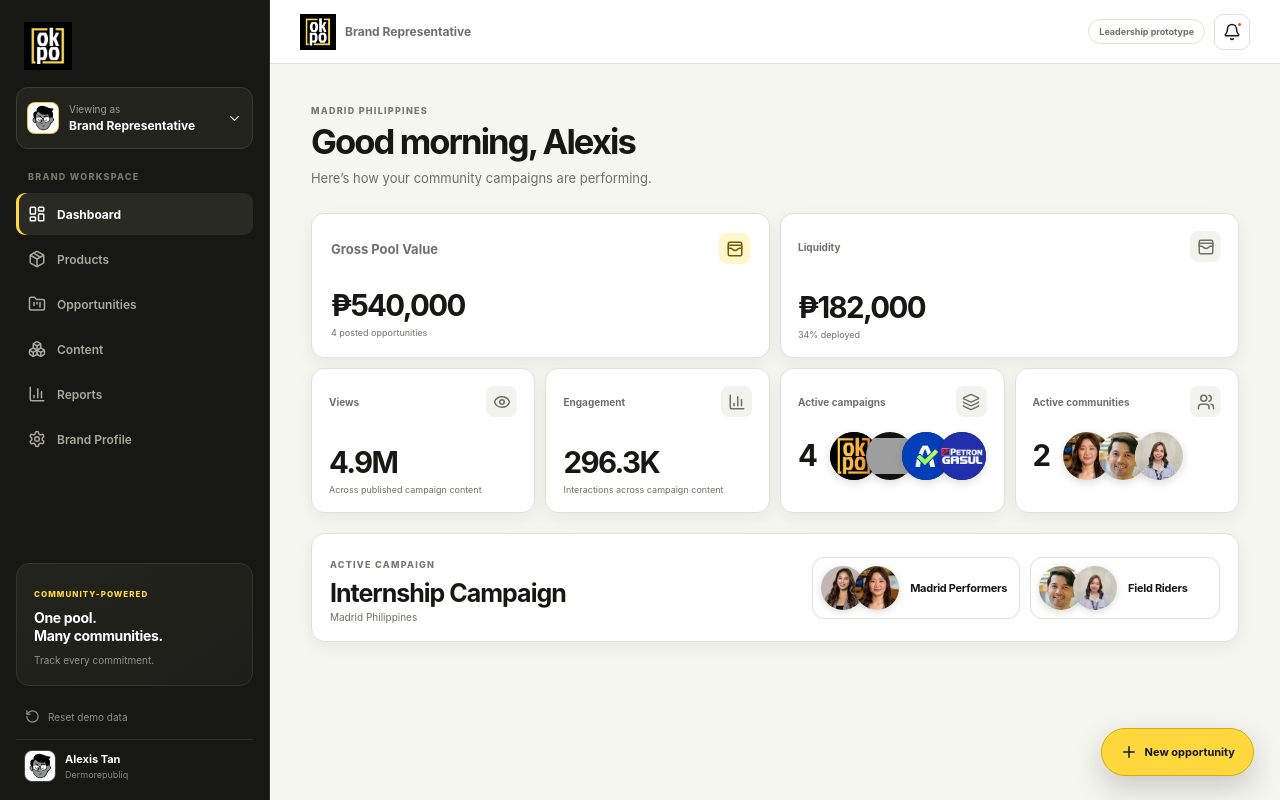
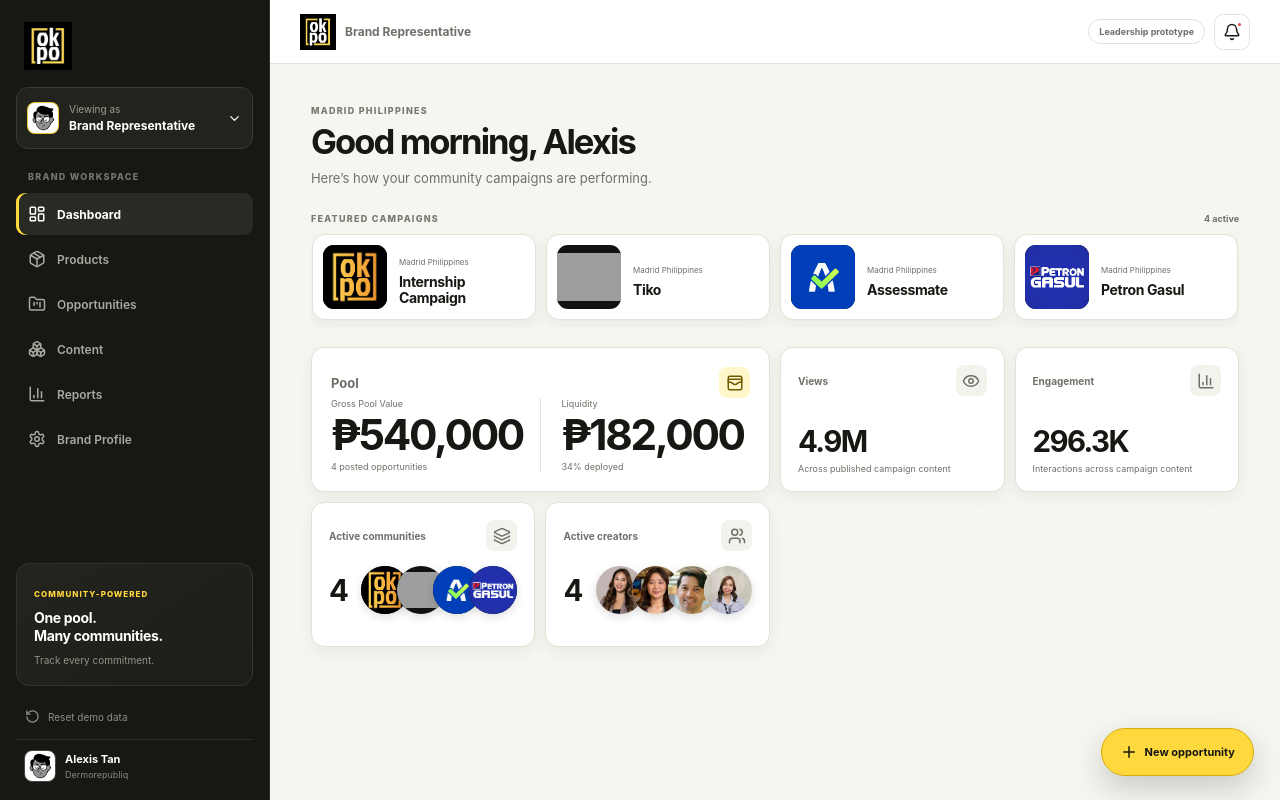
Before and after one commit to devskadi/okpobusiness, a React (Vite) app: page /brand in a window 1280 px wide. Built offline with nearby package versions, Linux system fonts and the light colour scheme; grey boxes are pictures that could not be loaded.

Commit message:
Restructure brand dashboard metrics

```diff
--- a/src/pages/BrandPages.tsx
+++ b/src/pages/BrandPages.tsx
@@ -32,29 +32,32 @@
     { name: 'Assessmate', src: '/assets/campaign-assessmate.png' },
     { name: 'Petron Gasul', src: '/assets/campaign-petron-gasul.png' },
   ]
-  const communityImages = ['/assets/madrid-performer-2.jpeg', '/assets/madrid-rider-1.jpeg', '/assets/madrid-rider-2.jpeg']
+  const creatorImages = ['/assets/madrid-performer-1.jpeg', '/assets/madrid-performer-2.jpeg', '/assets/madrid-rider-1.jpeg', '/assets/madrid-rider-2.jpeg']
 
   return <div className="page-stack">
     <PageHeader eyebrow="MADRID PHILIPPINES" title="Good morning, Alexis" description="Here’s how your community campaigns are performing." />
     <Link className="button button-primary floating-create-button" to="/brand/opportunities/new"><Plus size={18} /><span>New opportunity</span></Link>
+    <section className="featured-campaigns">
+      <div className="featured-campaigns-heading"><span className="eyebrow">FEATURED CAMPAIGNS</span><span>{campaignImages.length} active</span></div>
+      <div className="featured-campaign-carousel">
+        {campaignImages.map((campaign) => <article className="featured-campaign-card" key={campaign.name}>
+          <img src={campaign.src} alt="" />
+          <div><span>Madrid Philippines</span><h2>{campaign.name}</h2></div>
+        </article>)}
+      </div>
+    </section>
     <section className="metrics-grid brand-kpi-grid">
-      <MetricCard label="Gross Pool Value" value={formatCurrency(grossPoolValue)} detail={`${postedOpportunities.length} posted opportunities`} icon={WalletCards} className="gpv-primary finance-primary" />
-      <MetricCard label="Liquidity" value={formatCurrency(liquidity)} detail={`${grossPoolValue ? Math.round(liquidity / grossPoolValue * 100) : 0}% deployed`} icon={WalletCards} className="finance-primary liquidity-primary" />
+      <article className="metric-card pool-card finance-primary gpv-primary">
+        <div className="metric-top"><span>Pool</span><i><WalletCards size={18} /></i></div>
+        <div className="pool-card-values">
+          <div><span>Gross Pool Value</span><strong>{formatCurrency(grossPoolValue)}</strong><small>{postedOpportunities.length} posted opportunities</small></div>
+          <div><span>Liquidity</span><strong>{formatCurrency(liquidity)}</strong><small>{grossPoolValue ? Math.round(liquidity / grossPoolValue * 100) : 0}% deployed</small></div>
+        </div>
+      </article>
       <MetricCard label="Views" value={formatNumber(views)} detail="Across published campaign content" icon={Eye} />
       <MetricCard label="Engagement" value={formatNumber(engagement)} detail="Interactions across campaign content" icon={BarChart3} />
-      <MetricCard label="Active campaigns" value={campaignImages.length} detail={<span className="metric-product-detail"><span className="product-avatar-stack image-avatar-stack campaign-logo-stack">{campaignImages.map((campaign) => <i key={campaign.name} title={campaign.name}><img src={campaign.src} alt="" /></i>)}</span></span>} icon={Layers3} className="dashboard-activity-card" />
-      <MetricCard label="Active communities" value={2} detail={<span className="metric-product-detail"><span className="product-avatar-stack image-avatar-stack">{communityImages.map((src) => <i key={src}><img src={src} alt="" /></i>)}</span></span>} icon={Users} className="dashboard-activity-card" />
-    </section>
-    <section className="madrid-campaign-card">
-      <div>
-        <span className="eyebrow">ACTIVE CAMPAIGN</span>
-        <h2>Internship Campaign</h2>
-        <p>Madrid Philippines</p>
-      </div>
-      <div className="madrid-community-list">
-        <span><span className="mini-photo-stack"><img src="/assets/madrid-performer-1.jpeg" alt="" /><img src="/assets/madrid-performer-2.jpeg" alt="" /></span><strong>Madrid Performers</strong></span>
-        <span><span className="mini-photo-stack"><img src="/assets/madrid-rider-1.jpeg" alt="" /><img src="/assets/madrid-rider-2.jpeg" alt="" /></span><strong>Field Riders</strong></span>
-      </div>
+      <MetricCard label="Active communities" value={campaignImages.length} detail={<span className="metric-product-detail"><span className="product-avatar-stack image-avatar-stack campaign-logo-stack">{campaignImages.map((campaign) => <i key={campaign.name} title={campaign.name}><img src={campaign.src} alt="" /></i>)}</span></span>} icon={Layers3} className="dashboard-activity-card" />
+      <MetricCard label="Active creators" value={creatorImages.length} detail={<span className="metric-product-detail"><span className="product-avatar-stack image-avatar-stack">{creatorImages.map((src) => <i key={src}><img src={src} alt="" /></i>)}</span></span>} icon={Users} className="dashboard-activity-card" />
     </section>
   </div>
 }
--- a/src/styles.css
+++ b/src/styles.css
@@ -150,6 +150,12 @@
 .brand-kpi-grid { grid-template-columns: repeat(4, minmax(0, 1fr)); gap: 10px; }
 .metric-card { min-height: 135px; padding: 19px; border: 1px solid var(--line); border-radius: 13px; background: var(--paper); box-shadow: var(--shadow-small); display: flex; flex-direction: column; }
 .brand-kpi-grid .finance-primary { grid-column: span 2; }
+.pool-card { min-height: 145px; }
+.pool-card-values { margin-top: auto; display: grid; grid-template-columns: repeat(2, minmax(0, 1fr)); }
+.pool-card-values > div { min-width: 0; display: grid; gap: 5px; }
+.pool-card-values > div + div { padding-left: 20px; border-left: 1px solid var(--line); }
+.pool-card-values span, .pool-card-values small { color: var(--muted); font-size: 9px; }
+.pool-card-values strong { font-size: clamp(28px, 3.3vw, 47px); line-height: 1; letter-spacing: -.055em; }
 .gpv-primary { min-height: 145px; }
 .gpv-primary .metric-top { font-size: 13px; }
 .gpv-primary > strong { font-size: clamp(48px, 5vw, 72px); }
@@ -176,14 +182,14 @@
 .image-avatar-stack img { width: 100%; height: 100%; object-fit: cover; }
 .campaign-logo-stack > i { background: #111; }
 .campaign-logo-stack img { object-fit: contain; }
-.madrid-campaign-card { min-width: 0; padding: 18px; border: 1px solid var(--line); border-radius: 14px; background: var(--paper); box-shadow: var(--shadow-small); display: flex; align-items: center; justify-content: space-between; gap: 18px; }
-.madrid-campaign-card h2 { margin: 6px 0 3px; font-size: 25px; letter-spacing: -.04em; }
-.madrid-campaign-card p { margin: 0; color: var(--muted); font-size: 10px; }
-.madrid-community-list { display: flex; gap: 10px; }
-.madrid-community-list > span { min-width: 190px; padding: 8px 12px 8px 8px; border: 1px solid var(--line); border-radius: 12px; display: flex; align-items: center; gap: 11px; }
-.madrid-community-list strong { font-size: 11px; }
-.mini-photo-stack { display: flex; padding-left: 10px; }
-.mini-photo-stack img { width: 44px; height: 44px; margin-left: -10px; border: 0; border-radius: 50%; object-fit: cover; box-shadow: 0 2px 7px rgba(23, 23, 19, .16); }
+.featured-campaigns { min-width: 0; }
+.featured-campaigns-heading { margin-bottom: 9px; display: flex; align-items: center; justify-content: space-between; }
+.featured-campaigns-heading > span:last-child { color: var(--muted); font-size: 9px; font-weight: 700; }
+.featured-campaign-carousel { padding: 1px 1px 7px; display: grid; grid-auto-flow: column; grid-auto-columns: minmax(220px, 1fr); gap: 10px; overflow-x: auto; overscroll-behavior-inline: contain; scrollbar-width: thin; scroll-snap-type: x proximity; }
+.featured-campaign-card { min-width: 0; height: 86px; padding: 10px; border: 1px solid var(--line); border-radius: 13px; background: var(--paper); box-shadow: var(--shadow-small); display: flex; align-items: center; gap: 12px; scroll-snap-align: start; }
+.featured-campaign-card > img { width: 64px; height: 64px; border-radius: 11px; background: #111; object-fit: contain; flex: none; }
+.featured-campaign-card span { color: var(--muted); font-size: 8px; }
+.featured-campaign-card h2 { margin: 5px 0 0; font-size: 14px; line-height: 1.15; }
 .floating-create-button { position: fixed; z-index: 28; right: 26px; bottom: 24px; min-height: 48px; padding-inline: 18px; border-radius: 999px; box-shadow: 0 12px 30px rgba(23, 23, 19, .2); }
 .panel { min-width: 0; padding: 20px; border: 1px solid var(--line); border-radius: 14px; background: var(--paper); box-shadow: var(--shadow-small); }
 .panel-header { min-height: 42px; margin-bottom: 17px; display: flex; align-items: start; justify-content: space-between; gap: 20px; }
@@ -739,7 +745,6 @@
 
 @media (max-width: 1180px) {
   .brand-kpi-grid { grid-template-columns: repeat(2, minmax(0, 1fr)); }
-  .brand-kpi-grid .finance-primary { grid-column: span 1; }
   .metrics-grid-four, .metrics-grid-five, .metrics-grid-six { grid-template-columns: repeat(2, minmax(0, 1fr)); }
   .opportunity-grid, .community-campaign-grid, .product-grid, .community-grid { grid-template-columns: repeat(2, minmax(0, 1fr)); }
   .stage-track { grid-template-columns: repeat(3, 1fr); }
@@ -802,9 +807,7 @@
   .brand-kpi-grid .dashboard-activity-card > strong { grid-column: 1; grid-row: 2; }
   .brand-kpi-grid .dashboard-activity-card > small { grid-column: 2; grid-row: 2; margin: 0; }
   .metric-product-detail { gap: 5px; }
-  .madrid-campaign-card { padding: 18px; align-items: stretch; flex-direction: column; gap: 16px; }
-  .madrid-community-list { flex-direction: column; }
-  .madrid-community-list > span { width: 100%; min-width: 0; }
+  .featured-campaign-carousel { grid-auto-columns: minmax(235px, 82%); }
   .floating-create-button { right: 14px; bottom: max(14px, env(safe-area-inset-bottom)); width: 50px; height: 50px; min-height: 50px; padding: 0; display: grid; place-items: center; }
   .floating-create-button > span { display: none; }
   .metrics-grid-four, .metrics-grid-five, .metrics-grid-six, .metrics-grid-three { grid-template-columns: repeat(2, minmax(0, 1fr)); }
```
Also changed, not shown: 1 other file (tests, documents, lock files or other folders).
